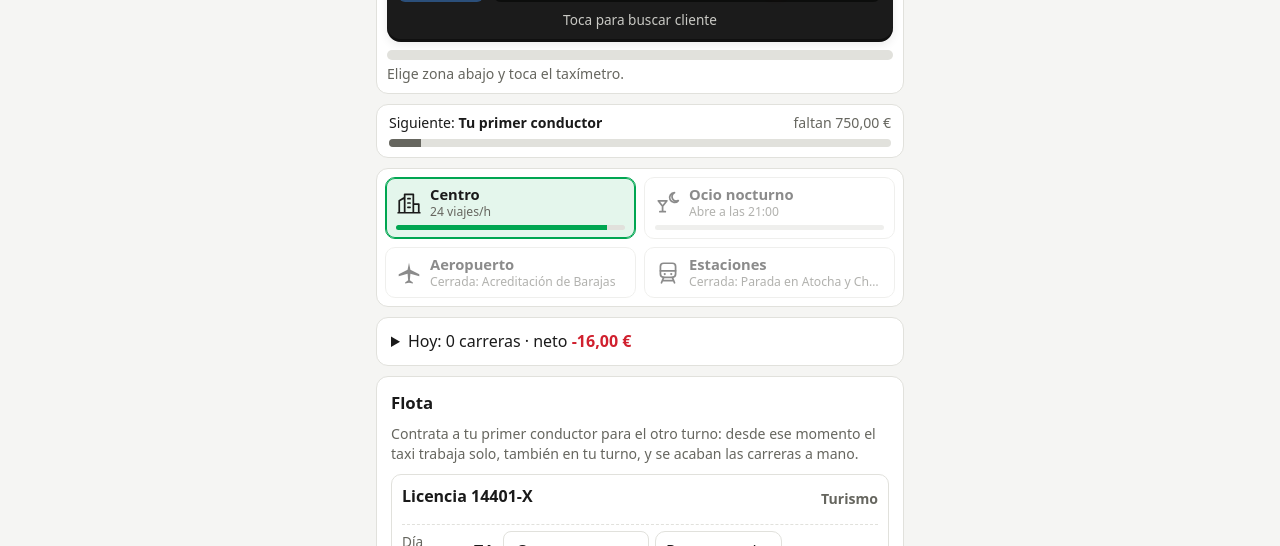
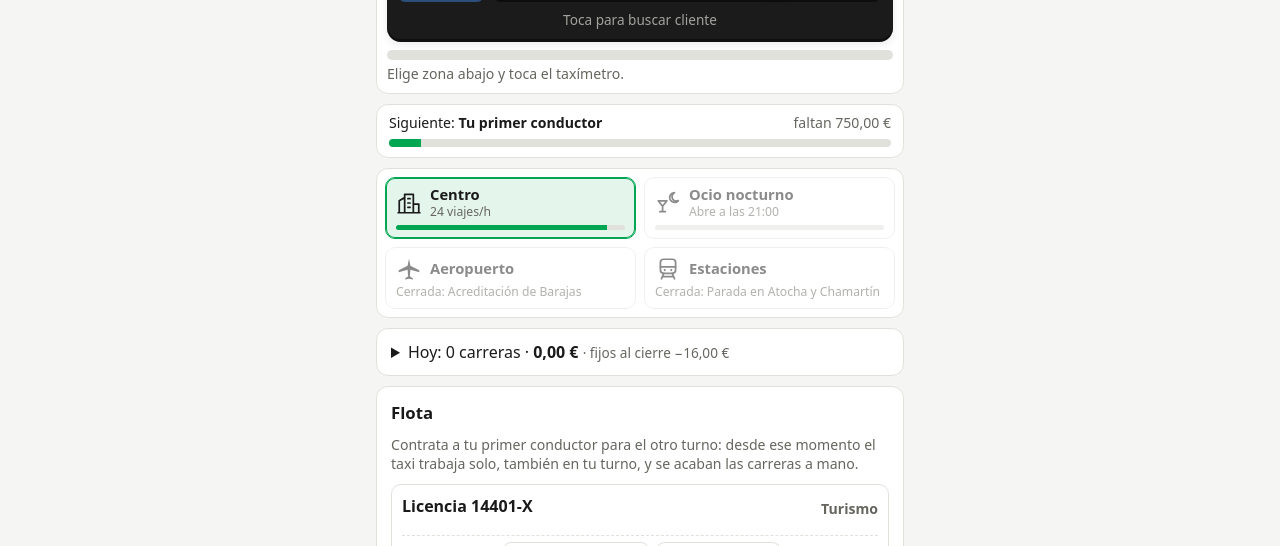
Before and after one commit to ivanvalbuena1997/LIBRE, a plain HTML site: page index.html in a window 1280 px wide. Shown: the part 254-800 px from the top of the page. Drawn offline with Linux system fonts and the light colour scheme.

Commit message:
Arreglos de interfaz: zonas cerradas legibles, línea Hoy, latido y objetivo en verde
- El motivo de una zona cerrada se lee entero en dos líneas.
- «Hoy» muestra lo ganado y, aparte en gris, los fijos pendientes.
- Latido suave en «Toca para buscar cliente» con el taxi libre.
- La barra de objetivo se rellena con el verde de acento.

Co-Authored-By: Claude Opus 5.5 <noreply@anthropic.com>

```diff
--- a/css/estilos.css
+++ b/css/estilos.css
@@ -371,6 +371,8 @@ textarea {
 .display-valor { position: relative; }
 .display-euro { font-size: 1.1rem; font-weight: 700; padding-bottom: 4px; }
 
+.taximetro-pie.latido { animation: latido 1.8s ease-in-out infinite; }
+@keyframes latido { 50% { opacity: 0.45; } }
 .taximetro-pie {
   display: block;
   text-align: center;
@@ -471,7 +473,7 @@ textarea {
   display: block;
   height: 100%;
   width: 0;
-  background: var(--suave);
+  background: var(--verde-libre);
   transition: width 0.3s ease-out;
 }
 .objetivo.listo {
@@ -531,6 +533,7 @@ textarea {
   font-variant-numeric: tabular-nums;
 }
 .caja-plegable[open] summary { border-bottom: 1px solid var(--borde); }
+.caja-fijos { color: var(--suave); font-size: 0.85em; white-space: nowrap; }
 .caja-plegable .filas { padding: 8px 14px 12px; }
 
 /* Ticket de cierre de caja: papel térmico que sale de debajo del taxímetro */
@@ -691,6 +694,16 @@ button.zona-tarjeta { cursor: pointer; }
 .zona-tarjeta.vacia, .zona-tarjeta.cerrada { opacity: 0.5; }
 .zona-tarjeta.vacia .zona-medidor > span { background: var(--suave); }
 .zona-tarjeta.cerrada { grid-template-rows: auto auto; }
+/* El motivo del cierre se lee entero, en dos líneas si hace falta:
+   icono y nombre arriba, motivo a todo el ancho debajo. */
+.zona-tarjeta.cerrada .zona-icono { grid-row: 1; }
+.zona-tarjeta.cerrada .zona-dato {
+  grid-column: 1 / -1;
+  margin-top: 2px;
+  white-space: normal;
+  overflow: visible;
+  text-overflow: clip;
+}
 
 /* Flota */
 .licencia {
--- a/js/interfaz.js
+++ b/js/interfaz.js
@@ -139,6 +139,8 @@
       const pausa = Libre.sim.enPausa(estado);
       boton.disabled = !!carrera || pausa;
       $('tx-pie').textContent = pausa ? 'Día cerrado' : carrera ? '' : 'Toca para buscar cliente';
+      // Latido suave mientras el taxi espera a que lo toques.
+      $('tx-pie').classList.toggle('latido', !pausa && !carrera);
 
       const barra = $('carrera-barra');
       const texto = $('carrera-estado');
@@ -403,9 +405,12 @@
       const hoy = estado.caja.hoy;
       const fijos = Libre.sim.costesFijosDiarios(estado);
       const neto = Libre.sim.netoCaja(hoy) - fijos;
+      // Lo ganado hasta ahora (sin los fijos, que se cobran al cierre).
+      const ganado = Libre.sim.netoCaja(hoy);
       const carreras = Math.floor(hoy.carreras);
       $('caja-resumen').innerHTML = 'Hoy: ' + carreras + (carreras === 1 ? ' carrera' : ' carreras') +
-        ' · neto <strong class="' + (neto < 0 ? 'negativo-texto' : 'positivo') + '">' + euros(neto) + '</strong>';
+        ' · <strong class="' + (ganado < 0 ? 'negativo-texto' : '') + '">' + euros(ganado) + '</strong>' +
+        ' <span class="caja-fijos">· fijos al cierre −' + euros(fijos) + '</span>';
       $('hoy-carreras').textContent = carreras;
       ['ingresos', 'combustible', 'conductores'].forEach(function (campo) {
         $('hoy-' + campo).textContent = (campo === 'ingresos' ? '' : '−') + euros(hoy[campo]);
```
